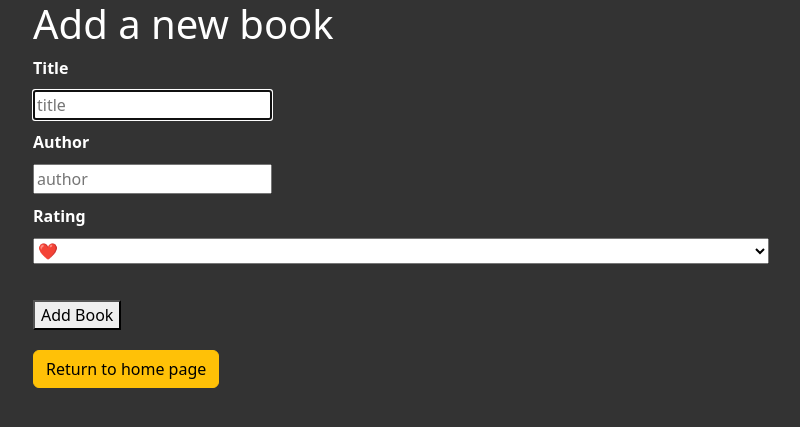
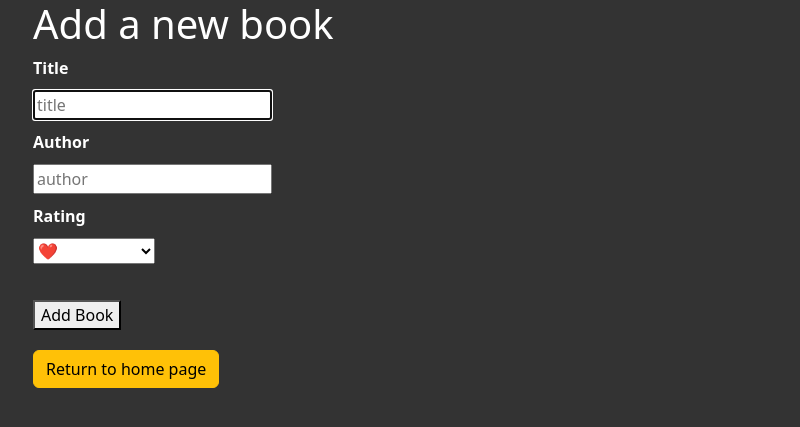
Before and after one commit to CamilleOnoda/100_days_Python, a Flask app: page /add in a window 1280 px wide. Shown: the top 427 px of the page, without its empty margins (49-849 px from the left). Run offline with Flask 3, Linux system fonts and the light colour scheme; some libraries are stand-ins or nearby versions.

Commit message:
Add the select element in add.html to have a width of fit-content

```diff
--- a/Day_63_Virtual-Bookshelf/static/styles.css
+++ b/Day_63_Virtual-Bookshelf/static/styles.css
@@ -19,7 +19,7 @@ ul {
     padding: 0;
 }
 
-input {
+input, select {
     width: fit-content;
 }
 
```
